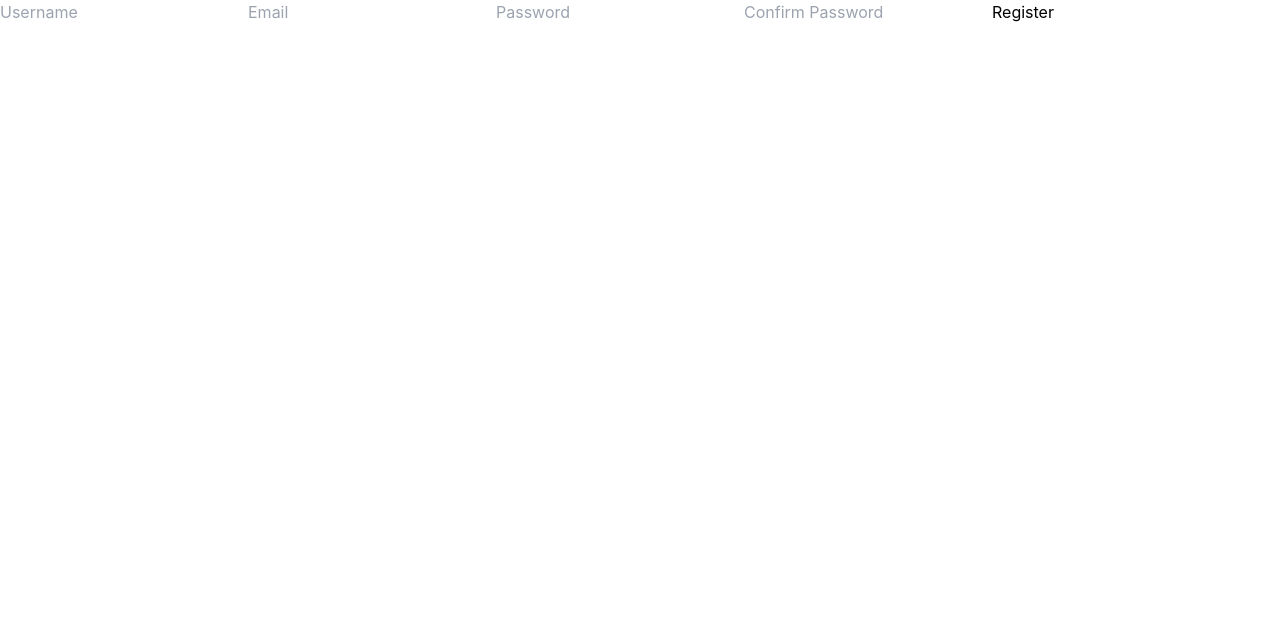
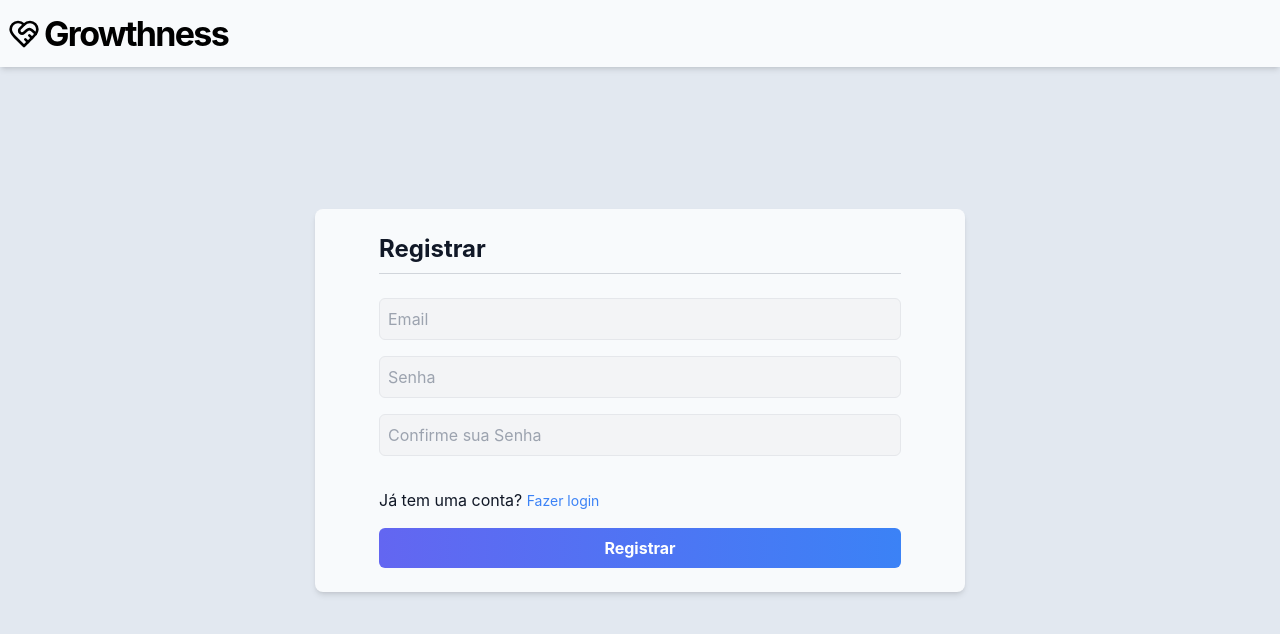
Before and after one commit to MicaelTargino/Growthness-Frontend, a React (Create React App) app: page /register in a window 1280 px wide. Shown: the top 634 px of the page. Built offline with nearby package versions, Linux system fonts and the light colour scheme.

Commit message:
style and manage user feedback in register page

```diff
--- a/package.json
+++ b/package.json
@@ -12,6 +12,7 @@
     "react-dom": "^18.3.1",
     "react-router-dom": "^6.26.1",
     "react-scripts": "5.0.1",
+    "react-toastify": "^10.0.5",
     "web-vitals": "^2.1.4"
   },
   "scripts": {
--- a/src/components/FullLogo.jsx
+++ b/src/components/FullLogo.jsx
@@ -2,7 +2,7 @@ import react from 'react';
 import { HeartHandshake } from 'lucide-react';
 import { useNavigate } from 'react-router-dom';
 
-const FullLogo = () => {
+const FullLogo = ({className}) => {
   const navigate = useNavigate()
   const handleClick = () => {
       const token = localStorage.getItem('growthness_access_token');
@@ -11,10 +11,10 @@ const FullLogo = () => {
   }
 
   return (
-      <h1 onClick={handleClick} className='absolute top-5 left-5 text-[34px] font-bold tracking-tighter flex items-center justify-start gap-1 cursor-pointer'>
-      <HeartHandshake size={32} />
-      Growthness
-    </h1>
+      <h1 onClick={handleClick} className={` ${className} text-[34px] font-bold tracking-tighter flex items-center justify-start gap-1 cursor-pointer`}>
+        <HeartHandshake size={32} />
+        Growthness
+      </h1>
   )
 };
 
--- a/src/pages/Register.js
+++ b/src/pages/Register.js
@@ -1,8 +1,14 @@
 import React, { useState } from 'react';
-import { registerUser } from '../services/authService';
+import { registerUser, loginUser } from '../services/authService';
+import FullLogo from '../components/FullLogo';
+import { useNavigate } from 'react-router-dom';
+import { notify } from '../services/toastService';
+import { ToastContainer } from 'react-toastify';
+
 
 const Register = () => {
-  const [formData, setFormData] = useState({ username: '', email: '', password: '', password2: '' });
+  const [formData, setFormData] = useState({ email: '', password: '', password2: '' });
+  const navigate = useNavigate();
 
   const handleChange = (e) => {
     setFormData({ ...formData, [e.target.name]: e.target.value });
@@ -12,20 +18,48 @@ const Register = () => {
     e.preventDefault();
     try {
       await registerUser(formData);
-      alert('Registration successful!');
+
+      await loginUser(formData);
+      navigate('/home')
+
     } catch (error) {
-      alert('Registration failed!');
+      notify('error', error.response.data.message, 'bottom-right');
     }
   };
 
+  const GoToLogin = () => {
+    navigate('/login')
+  }
+
   return (
-    <form onSubmit={handleSubmit}>
-      <input type="text" name="username" placeholder="Username" value={formData.username} onChange={handleChange} required />
-      <input type="email" name="email" placeholder="Email" value={formData.email} onChange={handleChange} required />
-      <input type="password" name="password" placeholder="Password" value={formData.password} onChange={handleChange} required />
-      <input type="password2" name="password" placeholder="Confirm Password" value={formData.password2} onChange={handleChange} required />
-      <button type="submit">Register</button>
-    </form>
+    // <form onSubmit={handleSubmit}>
+    //   <input type="text" name="username" placeholder="Username" value={formData.username} onChange={handleChange} required />
+    //   <input type="email" name="email" placeholder="Email" value={formData.email} onChange={handleChange} required />
+    //   <input type="password" name="password" placeholder="Password" value={formData.password} onChange={handleChange} required />
+    //   <input type="password2" name="password" placeholder="Confirm Password" value={formData.password2} onChange={handleChange} required />
+    //   <button type="submit">Register</button>
+    // </form>
+    <section className='w-[100vw] h-screen bg-slate-200 relative flex items-center justify-center'>
+        <header className='bg-slate-50 top-0 absolute p-2 shadow-md w-full h-auto flex items-center justify-start'>
+            <FullLogo  />
+        </header>
+        <form onSubmit={handleSubmit} className="w-[650px] rounded-lg flex items-center justify-center xl:justify-start">
+        <div className="w-[650px] rounded-lg shadow-md py-6 px-4 xl:px-16 bg-slate-50 flex flex-col justify-center relative">
+          <h2 className="text-2xl font-bold text-gray-900 mb-2">Registrar</h2>
+          <div className='w-[100%] h-[1px] bg-gray-300 mb-6'></div>
+          <div className="flex flex-col">
+            <input required type="email" name="email" value={formData.email} onChange={handleChange} className="bg-gray-100 border text-gray-900 rounded-md p-2 mb-4 focus:bg-gray-200 focus:outline-none focus:ring-1 focus:ring-blue-500 transition ease-in-out duration-150" placeholder="Email" />
+            <input required type="password" name="password" value={formData.password} onChange={handleChange} className="bg-gray-100 border text-gray-900 rounded-md p-2 mb-4 focus:bg-gray-200 focus:outline-none focus:ring-1 focus:ring-blue-500 transition ease-in-out duration-150" placeholder="Senha" />
+            <input required type="password" name="password2" value={formData.password2} onChange={handleChange} className="bg-gray-100 border text-gray-900 rounded-md p-2 mb-4 focus:bg-gray-200 focus:outline-none focus:ring-1 focus:ring-blue-500 transition ease-in-out duration-150" placeholder="Confirme sua Senha" />
+            <div className="flex flex-col">
+              <p className="text-gray-900 mt-4"> Já tem uma conta? <a onClick={GoToLogin} className=" cursor-pointer text-sm text-blue-500 -200 hover:underline mt-4">Fazer login</a></p>
+            </div>
+            <button type="submit" className="bg-gradient-to-r from-indigo-500 to-blue-500 text-white font-bold py-2 px-4 rounded-md mt-4 hover:bg-indigo-600 hover:to-blue-600 transition ease-in-out duration-150">Registrar</button>
+          </div>
+        </div>
+      </form>
+      <ToastContainer />
+    </section>
   );
 };
 
--- a/src/services/AuthService.js
+++ b/src/services/AuthService.js
@@ -2,13 +2,8 @@ import axiosInstance from '../utils/axiosInstance';
 
 // Register User
 export const registerUser = async (userData) => {
-  try {
     const response = await axiosInstance.post('register/', userData);
     return response.data;
-  } catch (error) {
-    console.error('Registration error:', error);
-    throw error;
-  }
 };
 
 // Login User
--- /dev/null
+++ b/src/services/toastService.js
@@ -0,0 +1,13 @@
+import { toast, ToastContainer } from 'react-toastify';
+import "react-toastify/dist/ReactToastify.css";
+
+export const notify = (type, content, position) => {
+    switch(type) {
+      case 'error':
+        toast.error(content, {position: position})
+        break;
+      case 'success':
+        toast.success(content, {position: position})
+        break;
+    }
+  }
```
Also changed, not shown: 1 other file (tests, documents, lock files or other folders).
